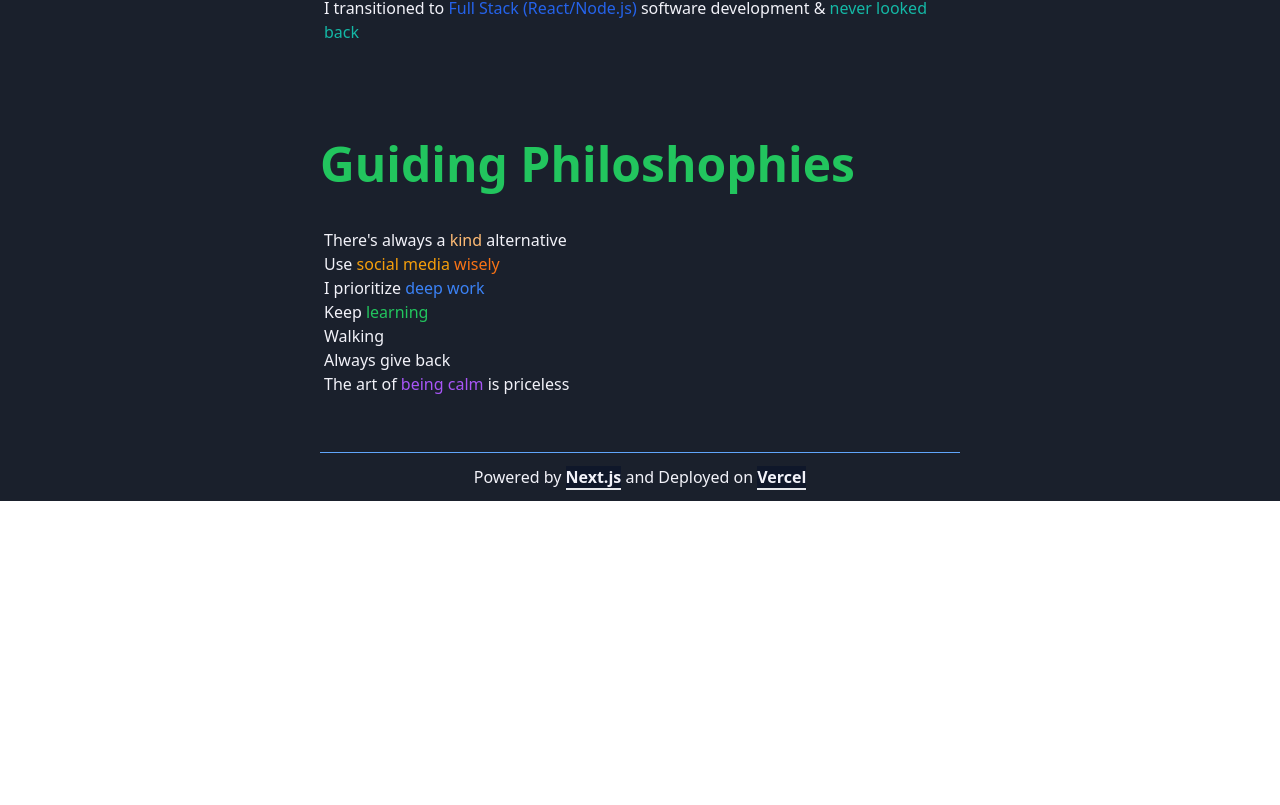
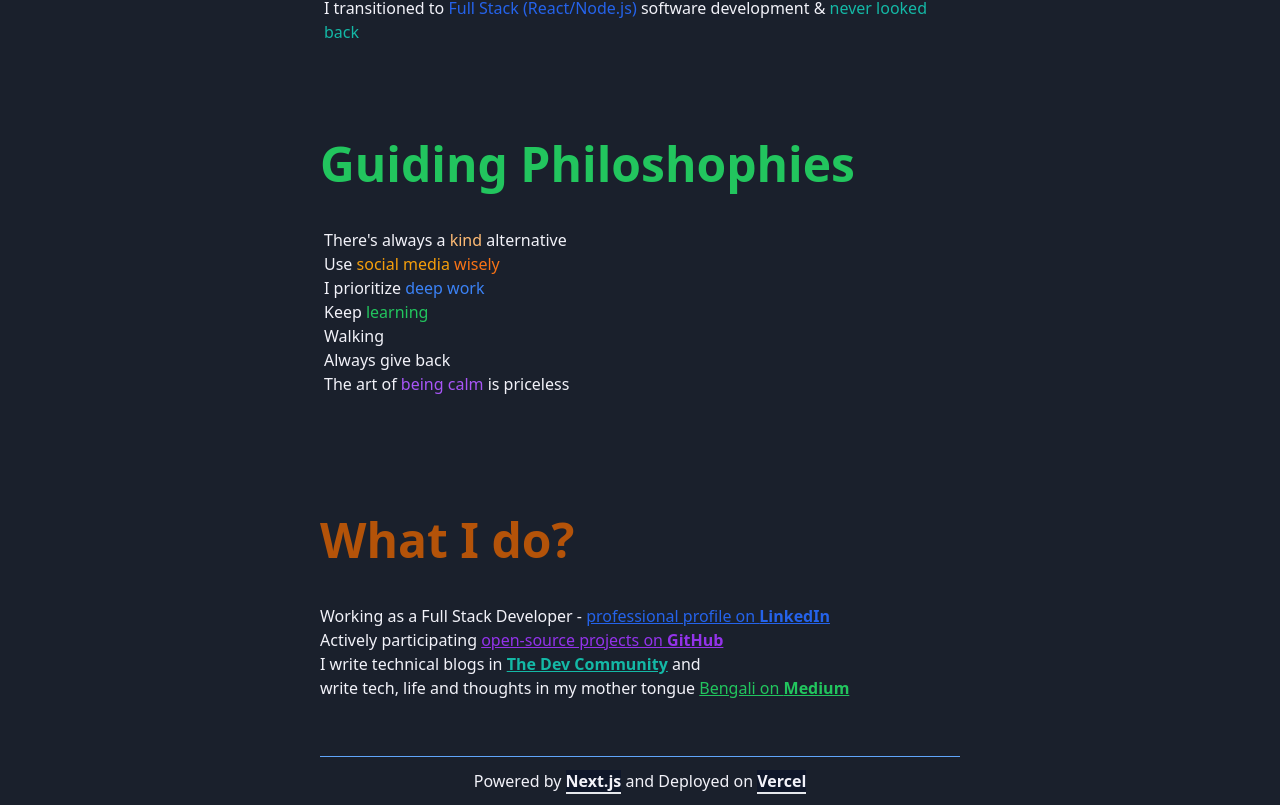
Before and after one commit to jaamaalxyz/jaamaalxyz.github.io, a Next.js app: page / in a window 1280 px wide. Shown: the part 392-1197 px from the top of the page. Before the commit the page ends 893 px from the top, so only its background shows below. Built offline with nearby package versions, Linux system fonts and the light colour scheme.

Commit message:
add works

```diff
--- a/components/Content.tsx
+++ b/components/Content.tsx
@@ -1,9 +1,11 @@
 import React from 'react';
 import Philosophies from './Philosophies';
+import Works from './Works';
 
 const Content: React.FC = () => (
   <main className="w-3/6">
     <Philosophies />
+    <Works />
   </main>
 );
 
--- /dev/null
+++ b/components/Works.tsx
@@ -0,0 +1,56 @@
+import Link from 'next/link';
+import React from 'react';
+
+const Works: React.FC = () => (
+  <section className="py-10">
+    <h2 className="text-5xl font-extrabold text-amber-700 py-10">What I do?</h2>
+    <p>
+      Working as a Full Stack Developer -{' '}
+      <Link href="https://linkedin.com/in/jaamaalxyz">
+        <a
+          target="_blank"
+          className="text-blue-600 underline decoration-blue-600"
+        >
+          professional profile on <span className="font-bold">LinkedIn</span>
+        </a>
+      </Link>
+    </p>
+    <p>
+      Actively participating{' '}
+      <Link href="https://github.com/jaamaalxyz">
+        <a
+          target="_blank"
+          className="text-purple-600 underline decoration-purple-600"
+        >
+          open-source projects on
+          <span className="font-bold"> GitHub</span>
+        </a>
+      </Link>
+    </p>
+    <p>
+      I write technical blogs in{' '}
+      <Link href="https://dev.to/jaamaalxyz">
+        <a
+          target="_blank"
+          className="text-teal-500 font-bold underline decoration-teal-500"
+        >
+          The Dev Community
+        </a>
+      </Link>{' '}
+      and
+    </p>
+    <p>
+      write tech, life and thoughts in my mother tongue{' '}
+      <Link href="https://jaamaalxyz.medium.com">
+        <a
+          target="_blank"
+          className="text-green-500 underline decoration-green-500"
+        >
+          Bengali on <span className="font-bold">Medium</span>
+        </a>
+      </Link>
+    </p>
+  </section>
+);
+
+export default Works;
```
